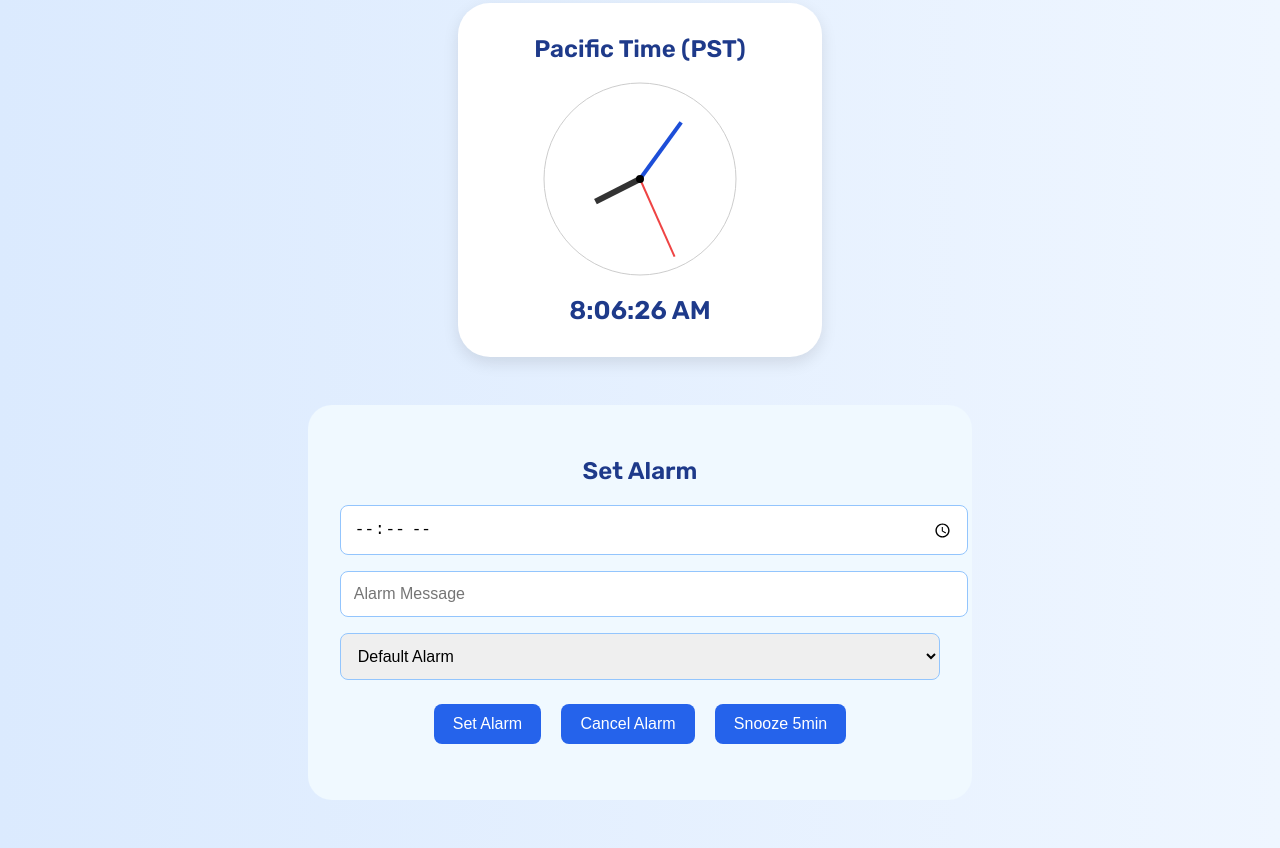
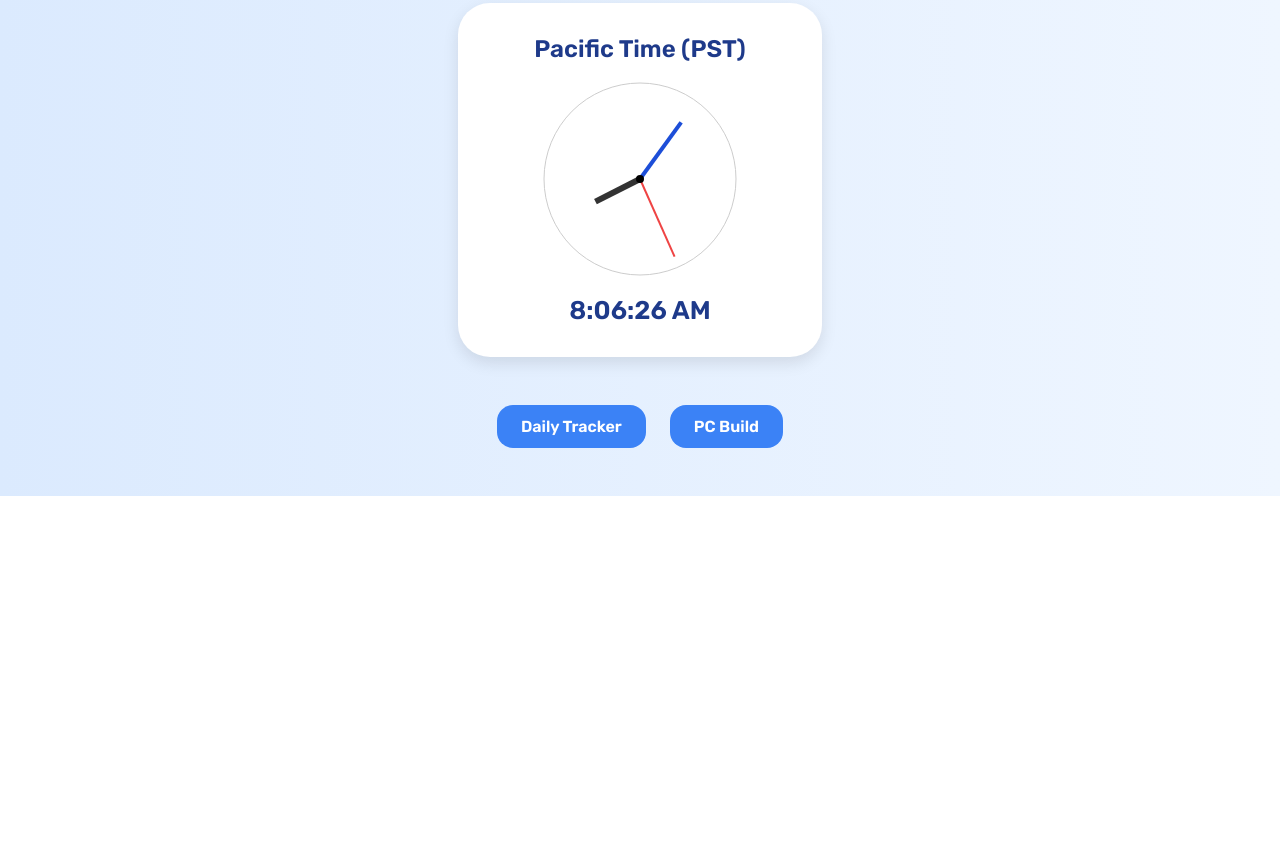
Before and after one commit to devseikan/Rides-Form, a plain HTML site: page index.html in a window 1280 px wide. Shown: the part 568-1416 px from the top of the page. After the commit the page ends 1064 px from the top, so only its background shows below. Drawn offline with Linux system fonts and the light colour scheme.

Commit message:
Update index.html

```diff
--- a/index.html
+++ b/index.html
@@ -3,7 +3,7 @@
 <head>
   <meta charset="UTF-8" />
   <meta name="viewport" content="width=device-width, initial-scale=1.0"/>
-  <title>World Clock + Alarm</title>
+  <title>World Clock</title>
   <link href="https://fonts.googleapis.com/css2?family=Rubik:wght@400;600&display=swap" rel="stylesheet">
   <style>
     body {
@@ -27,7 +27,7 @@
       gap: 3rem;
       flex-wrap: wrap;
       justify-content: center;
-      margin-bottom: 3rem;
+      margin-bottom: 2rem;
     }
 
     .clock {
@@ -58,45 +58,24 @@
       font-weight: bold;
     }
 
-    .alarm-section {
-      background: #f0f9ff;
-      padding: 2rem;
-      border-radius: 1.5rem;
-      max-width: 600px;
-      width: 100%;
-      text-align: center;
+    .placeholder-buttons {
+      display: flex;
+      gap: 1.5rem;
+      margin-top: 1rem;
     }
 
-    .alarm-section input,
-    .alarm-section select {
-      padding: 0.8rem;
-      margin-bottom: 1rem;
-      font-size: 1rem;
-      width: 100%;
-      border-radius: 0.5rem;
-      border: 1px solid #93c5fd;
+    .placeholder-buttons a {
+      padding: 0.75rem 1.5rem;
+      border-radius: 1rem;
+      background-color: #3b82f6;
+      color: white;
+      text-decoration: none;
+      font-weight: 600;
+      transition: background-color 0.3s ease;
     }
 
-    .alarm-section button {
-      padding: 0.7rem 1.2rem;
-      margin: 0.5rem;
-      font-size: 1rem;
-      border: none;
-      border-radius: 0.5rem;
+    .placeholder-buttons a:hover {
       background-color: #2563eb;
-      color: white;
-      cursor: pointer;
-    }
-
-    .alarm-section button:hover {
-      background-color: #1e40af;
-    }
-
-    .alarm-alert {
-      margin-top: 1rem;
-      font-weight: bold;
-      font-size: 1.2rem;
-      color: red;
     }
   </style>
 </head>
@@ -120,24 +99,10 @@
     </div>
   </div>
 
-  <div class="alarm-section">
-    <h2>Set Alarm</h2>
-    <input type="time" id="alarmTime">
-    <input type="text" id="alarmMessage" placeholder="Alarm Message">
-    <select id="alarmSound">
-      <option value="https://actions.google.com/sounds/v1/alarms/alarm_clock.ogg">Default Alarm</option>
-      <option value="https://actions.google.com/sounds/v1/alarms/beep_short.ogg">Beep</option>
-      <option value="https://actions.google.com/sounds/v1/alarms/digital_watch_alarm_long.ogg">Digital Watch</option>
-    </select>
-    <div>
-      <button onclick="setAlarm()">Set Alarm</button>
-      <button onclick="cancelAlarm()">Cancel Alarm</button>
-      <button onclick="snoozeAlarm()">Snooze 5min</button>
-    </div>
-    <div id="alarmAlert" class="alarm-alert"></div>
+  <div class="placeholder-buttons">
+    <a href="https://devseikan.github.io/dailytracker/" target="_blank">Daily Tracker</a>
+    <a href="https://devseikan.github.io/PC-Build/" target="_blank">PC Build</a>
   </div>
-
-  <audio id="alarmSoundPlayer" preload="auto"></audio>
 
   <script>
     const zones = {
@@ -205,61 +170,9 @@
         drawClock(ctx, time);
       }
     }
+
     setInterval(updateTime, 1000);
     updateTime();
-
-    let alarmTimeout = null;
-    let repeatInterval = null;
-
-    function setAlarm() {
-      cancelAlarm();
-      const timeInput = document.getElementById('alarmTime').value;
-      const message = document.getElementById('alarmMessage').value || "Alarm!";
-      const sound = document.getElementById('alarmSound').value;
-
-      if (!timeInput) return alert("Set a time first.");
-
-      const [h, m] = timeInput.split(":").map(Number);
-      const now = new Date();
-      const alarmTime = new Date();
-      alarmTime.setHours(h, m, 0, 0);
-      if (alarmTime < now) alarmTime.setDate(alarmTime.getDate() + 1);
-
-      const diff = alarmTime - now;
-      alarmTimeout = setTimeout(() => triggerAlarm(message, sound), diff);
-      document.getElementById("alarmAlert").textContent = `Alarm set for ${timeInput}`;
-    }
-
-    function triggerAlarm(message, soundURL) {
-      const audio = document.getElementById("alarmSoundPlayer");
-      audio.src = soundURL;
-      audio.loop = true;
-      audio.play();
-      alert(message);
-      repeatInterval = setInterval(() => {
-        audio.currentTime = 0;
-        audio.play();
-      }, 60000);
-    }
-
-    function cancelAlarm() {
-      clearTimeout(alarmTimeout);
-      clearInterval(repeatInterval);
-      const audio = document.getElementById("alarmSoundPlayer");
-      audio.pause();
-      audio.currentTime = 0;
-      document.getElementById("alarmAlert").textContent = "Alarm cancelled.";
-    }
-
-    function snoozeAlarm() {
-      cancelAlarm();
-      document.getElementById("alarmAlert").textContent = "Snoozed for 5 minutes.";
-      alarmTimeout = setTimeout(() => {
-        const msg = document.getElementById('alarmMessage').value || "Alarm!";
-        const snd = document.getElementById('alarmSound').value;
-        triggerAlarm(msg, snd);
-      }, 5 * 60000);
-    }
   </script>
 </body>
 </html>
```
